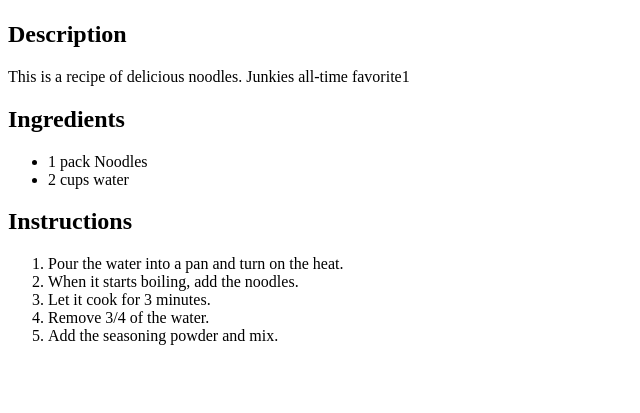
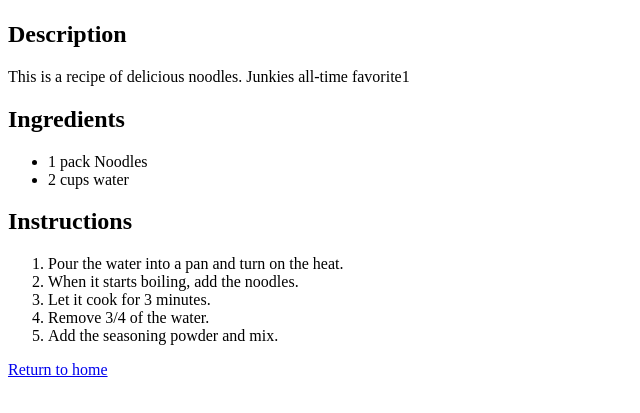
Before and after one commit to vtambelli/odin-recipes, a plain HTML site: page recipes/noodles.html in a window 1280 px wide. Shown: the part 383-796 px from the top of the page, without its empty margins (0-640 px from the left). Drawn offline with Linux system fonts and the light colour scheme.

Commit message:
Add 'Back to home' link

```diff
--- a/recipes/noodles.html
+++ b/recipes/noodles.html
@@ -23,5 +23,7 @@
             <li>Remove 3/4 of the water.</li>
             <li>Add the seasoning powder and mix.</li>
             </ol>
+
+            <p><a href=../index.html>Return to home</a></p>
     </body>
 </html>
```
